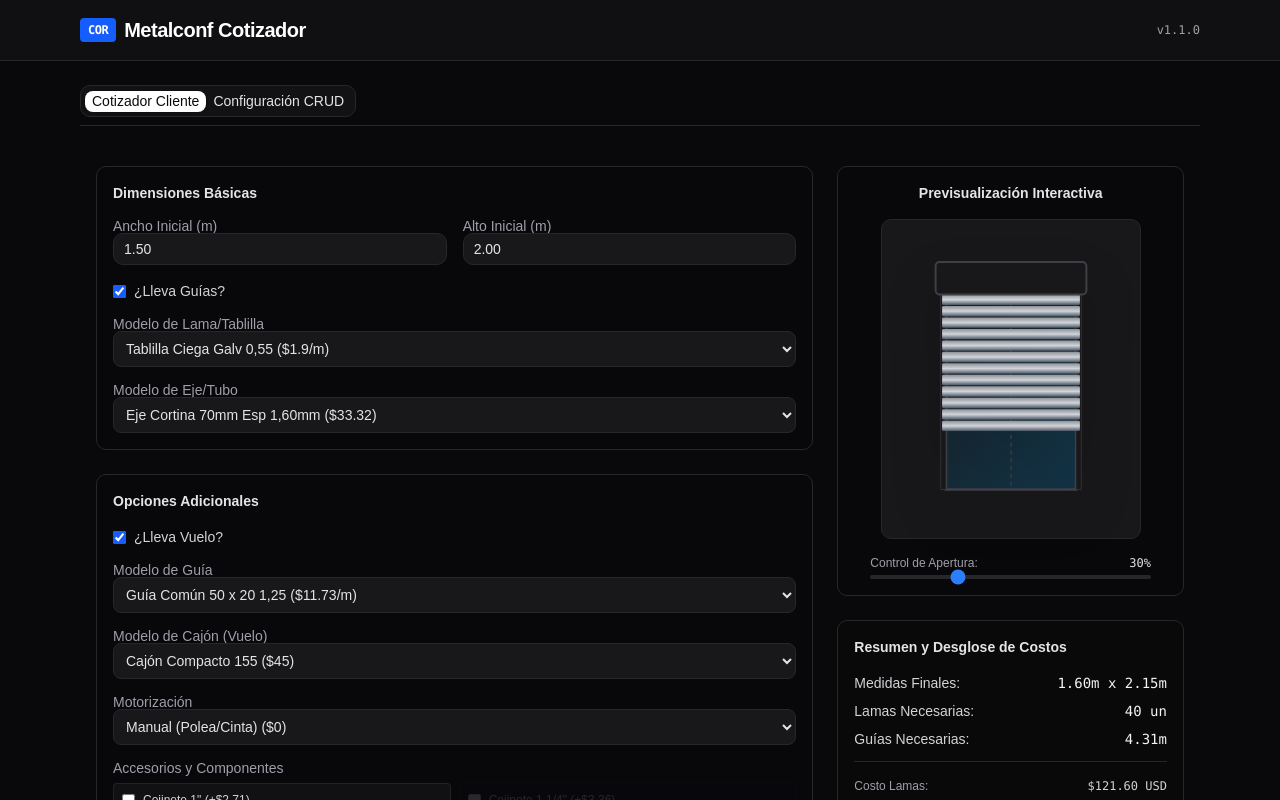
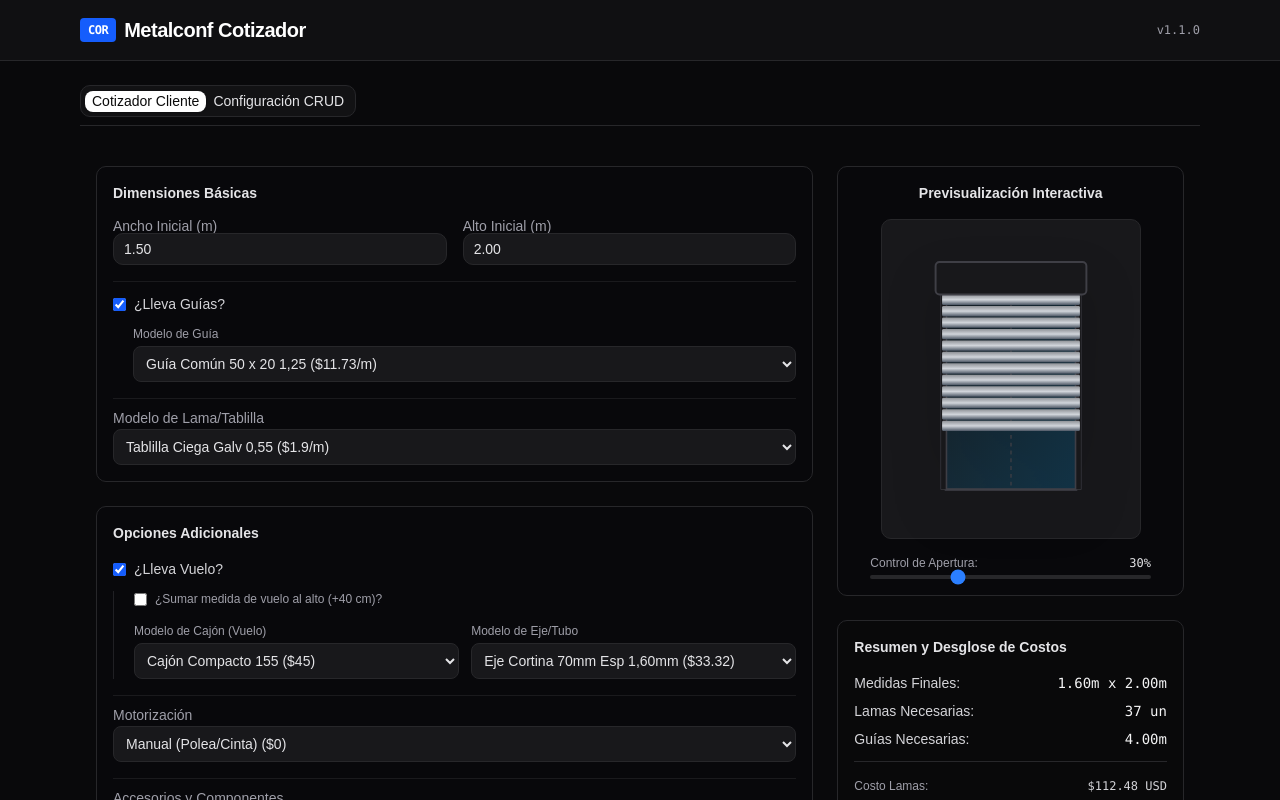
Before and after one commit to PabloPiliavsky/cotizador-cortinas, a React app in the folder workspace/frontend/: page / in a window 1280 px wide. Shown: the top 800 px of the page. Built offline with nearby package versions, Linux system fonts and the light colour scheme; the HTML template or start-up script is replaced by a standard one.

Commit message:
refactor: enhance estimator components with vuelo measure and guide options

```diff
--- a/workspace/frontend/src/features/estimator/components/EstimatorInputs.jsx
+++ b/workspace/frontend/src/features/estimator/components/EstimatorInputs.jsx
@@ -5,8 +5,8 @@ export default function EstimatorInputs({
   width, setWidth,
   height, setHeight,
   lamas, selectedLama, setSelectedLama,
-  ejes, selectedEje, setSelectedEje,
   hasGuides, setHasGuides,
+  guias, selectedGuide, setSelectedGuide,
 }) {
   return (
     <div className="flex flex-col gap-4 bg-zinc-950/40 p-4 border border-zinc-800 rounded-lg">
@@ -21,24 +21,28 @@ export default function EstimatorInputs({
           <Input type="number" step="0.01" value={height} onChange={(e) => setHeight(e.target.value)} className="bg-zinc-900 border-zinc-800 text-zinc-200" />
         </div>
       </div>
-      <div className="flex items-center gap-2 text-zinc-300 text-sm cursor-pointer">
-        <input type="checkbox" id="guides-check" checked={hasGuides} onChange={(e) => setHasGuides(e.target.checked)} className="rounded border-zinc-800 bg-zinc-900 accent-blue-600" />
-        <label htmlFor="guides-check" className="cursor-pointer">¿Lleva Guías?</label>
+
+      <div className="border-t border-zinc-800/60 pt-3 flex flex-col gap-3">
+        <div className="flex items-center gap-2 text-zinc-300 text-sm cursor-pointer">
+          <input type="checkbox" id="guides-check" checked={hasGuides} onChange={(e) => setHasGuides(e.target.checked)} className="rounded border-zinc-800 bg-zinc-900 accent-blue-600" />
+          <label htmlFor="guides-check" className="cursor-pointer font-medium">¿Lleva Guías?</label>
+        </div>
+        {hasGuides && (
+          <div className="pl-5">
+            <Label className="text-zinc-400 text-xs">Modelo de Guía</Label>
+            <select value={selectedGuide?.code || ""} onChange={(e) => setSelectedGuide(guias.find(g => g.code === e.target.value))} className="w-full bg-zinc-900 border border-zinc-800 rounded-md p-2 text-zinc-200 text-sm mt-1">
+              {guias.map(g => <option key={g.code} value={g.code}>{g.name} (${g.price}/m)</option>)}
+            </select>
+          </div>
+        )}
       </div>
-      <div>
+
+      <div className="border-t border-zinc-800/60 pt-3">
         <Label className="text-zinc-400">Modelo de Lama/Tablilla</Label>
-        <select value={selectedLama?.code || ""} onChange={(e) => setSelectedLama(lamas.find(l => l.code === e.target.value))} className="w-full bg-zinc-900 border border-zinc-800 rounded-md p-2 text-zinc-200 text-sm">
+        <select value={selectedLama?.code || ""} onChange={(e) => setSelectedLama(lamas.find(l => l.code === e.target.value))} className="w-full bg-zinc-900 border border-zinc-800 rounded-md p-2 text-zinc-200 text-sm mt-1">
           {lamas.map(l => <option key={l.code} value={l.code}>{l.name} (${l.price}/m)</option>)}
         </select>
       </div>
-      {hasGuides && (
-        <div>
-          <Label className="text-zinc-400">Modelo de Eje/Tubo</Label>
-          <select value={selectedEje?.code || ""} onChange={(e) => setSelectedEje(ejes.find(x => x.code === e.target.value))} className="w-full bg-zinc-900 border border-zinc-800 rounded-md p-2 text-zinc-200 text-sm">
-            {ejes.map(x => <option key={x.code} value={x.code}>{x.name} (${x.price})</option>)}
-          </select>
-        </div>
-      )}
     </div>
   )
 }
--- a/workspace/frontend/src/features/estimator/components/EstimatorOptions.jsx
+++ b/workspace/frontend/src/features/estimator/components/EstimatorOptions.jsx
@@ -1,10 +1,10 @@
 import { Label } from "@/components/ui/label"
 
 export default function EstimatorOptions({
-  hasGuides, setHasGuides,
-  guias, selectedGuide, setSelectedGuide,
   hasVuelo, setHasVuelo,
+  addVueloMeasure, setAddVueloMeasure,
   cajones, selectedCajon, setSelectedCajon,
+  ejes, selectedEje, setSelectedEje,
   motores, selectedMotor, setSelectedMotor,
   accesorios, selectedAccs, setSelectedAccs,
 }) {
@@ -15,39 +15,53 @@ export default function EstimatorOptions({
   return (
     <div className="flex flex-col gap-4 bg-zinc-950/40 p-4 border border-zinc-800 rounded-lg">
       <h3 className="text-md font-semibold text-zinc-200">Opciones Adicionales</h3>
-      <div className="flex items-center gap-6">
-        <label className="flex items-center gap-2 text-zinc-300 text-sm cursor-pointer">
-          <input type="checkbox" checked={hasVuelo} onChange={(e) => setHasVuelo(e.target.checked)} className="rounded border-zinc-800 bg-zinc-900 accent-blue-600" />
-          ¿Lleva Vuelo?
-        </label>
+
+      <div className="flex flex-col gap-3">
+        <div className="flex items-center gap-2 text-zinc-300 text-sm cursor-pointer">
+          <input type="checkbox" id="vuelo-check" checked={hasVuelo} onChange={(e) => {
+            setHasVuelo(e.target.checked)
+            if (!e.target.checked) setAddVueloMeasure(false)
+          }} className="rounded border-zinc-800 bg-zinc-900 accent-blue-600" />
+          <label htmlFor="vuelo-check" className="cursor-pointer font-medium">¿Lleva Vuelo?</label>
+        </div>
+
+        {hasVuelo && (
+          <div className="pl-5 flex flex-col gap-3 border-l border-zinc-800/80">
+            <div className="flex items-center gap-2 text-zinc-400 text-xs cursor-pointer">
+              <input type="checkbox" id="add-vuelo-measure" checked={addVueloMeasure} onChange={(e) => setAddVueloMeasure(e.target.checked)} className="rounded border-zinc-800 bg-zinc-900 accent-blue-600" />
+              <label htmlFor="add-vuelo-measure" className="cursor-pointer">¿Sumar medida de vuelo al alto (+40 cm)?</label>
+            </div>
+
+            <div className="grid grid-cols-1 md:grid-cols-2 gap-3 mt-1">
+              <div>
+                <Label className="text-zinc-400 text-xs">Modelo de Cajón (Vuelo)</Label>
+                <select value={selectedCajon?.code || ""} onChange={(e) => setSelectedCajon(cajones.find(c => c.code === e.target.value))} className="w-full bg-zinc-900 border border-zinc-800 rounded-md p-2 text-zinc-200 text-sm mt-1">
+                  {cajones.map(c => <option key={c.code} value={c.code}>{c.name} (${c.price})</option>)}
+                </select>
+              </div>
+              <div>
+                <Label className="text-zinc-400 text-xs">Modelo de Eje/Tubo</Label>
+                <select value={selectedEje?.code || ""} onChange={(e) => setSelectedEje(ejes.find(x => x.code === e.target.value))} className="w-full bg-zinc-900 border border-zinc-800 rounded-md p-2 text-zinc-200 text-sm mt-1">
+                  {ejes.map(x => <option key={x.code} value={x.code}>{x.name} (${x.price})</option>)}
+                </select>
+              </div>
+            </div>
+          </div>
+        )}
       </div>
-      {hasGuides && (
-        <div>
-          <Label className="text-zinc-400">Modelo de Guía</Label>
-          <select value={selectedGuide?.code || ""} onChange={(e) => setSelectedGuide(guias.find(g => g.code === e.target.value))} className="w-full bg-zinc-900 border border-zinc-800 rounded-md p-2 text-zinc-200 text-sm">
-            {guias.map(g => <option key={g.code} value={g.code}>{g.name} (${g.price}/m)</option>)}
-          </select>
-        </div>
-      )}
-      {hasVuelo && (
-        <div>
-          <Label className="text-zinc-400">Modelo de Cajón (Vuelo)</Label>
-          <select value={selectedCajon?.code || ""} onChange={(e) => setSelectedCajon(cajones.find(c => c.code === e.target.value))} className="w-full bg-zinc-900 border border-zinc-800 rounded-md p-2 text-zinc-200 text-sm">
-            {cajones.map(c => <option key={c.code} value={c.code}>{c.name} (${c.price})</option>)}
-          </select>
-        </div>
-      )}
-      <div>
+
+      <div className="border-t border-zinc-800/60 pt-3">
         <Label className="text-zinc-400">Motorización</Label>
         <select value={selectedMotor?.code || ""} onChange={(e) => {
           const m = motores.find(mt => mt.code === e.target.value)
           setSelectedMotor(m)
           setSelectedAccs(prev => prev.filter(a => m.compatibleAcc?.includes(a.code)))
-        }} className="w-full bg-zinc-900 border border-zinc-800 rounded-md p-2 text-zinc-200 text-sm">
+        }} className="w-full bg-zinc-900 border border-zinc-800 rounded-md p-2 text-zinc-200 text-sm mt-1">
           {motores.map(m => <option key={m.code} value={m.code}>{m.name} (${m.price})</option>)}
         </select>
       </div>
-      <div className="flex flex-col gap-2">
+
+      <div className="flex flex-col gap-2 border-t border-zinc-800/60 pt-3">
         <Label className="text-zinc-400">Accesorios y Componentes</Label>
         <div className="grid grid-cols-2 gap-2">
           {accesorios.map(acc => {
--- a/workspace/frontend/src/features/estimator/components/EstimatorPage.jsx
+++ b/workspace/frontend/src/features/estimator/components/EstimatorPage.jsx
@@ -14,6 +14,7 @@ export default function EstimatorPage() {
   const [height, setHeight] = useState("2.00")
   const [hasGuides, setHasGuides] = useState(true)
   const [hasVuelo, setHasVuelo] = useState(true)
+  const [addVueloMeasure, setAddVueloMeasure] = useState(false)
 
   const [selectedLama, setSelectedLama] = useState(null)
   const [selectedEje, setSelectedEje] = useState(null)
@@ -32,16 +33,16 @@ export default function EstimatorPage() {
 
   const calcs = useShutterCalculations({
     width, height, hasGuides, selectedGuide, hasVuelo, selectedCajon,
-    selectedLama, selectedEje, selectedMotor, selectedAccs
+    selectedLama, selectedEje, selectedMotor, selectedAccs, addVueloMeasure
   })
 
-  const details = { width, height, hasGuides, selectedGuide, hasVuelo, selectedCajon, selectedLama, selectedEje, selectedMotor }
+  const details = { width, height, hasGuides, selectedGuide, hasVuelo, selectedCajon, selectedLama, selectedEje, selectedMotor, addVueloMeasure }
 
   return (
     <div className="grid grid-cols-1 lg:grid-cols-3 gap-6 max-w-6xl mx-auto p-4">
       <div className="lg:col-span-2 flex flex-col gap-6">
-        <EstimatorInputs width={width} setWidth={setWidth} height={height} setHeight={setHeight} lamas={lamas} selectedLama={selectedLama} setSelectedLama={setSelectedLama} ejes={ejes} selectedEje={selectedEje} setSelectedEje={setSelectedEje} hasGuides={hasGuides} setHasGuides={setHasGuides} />
-        <EstimatorOptions hasGuides={hasGuides} setHasGuides={setHasGuides} guias={guias} selectedGuide={selectedGuide} setSelectedGuide={setSelectedGuide} hasVuelo={hasVuelo} setHasVuelo={setHasVuelo} cajones={cajones} selectedCajon={selectedCajon} setSelectedCajon={setSelectedCajon} motores={motores} selectedMotor={selectedMotor} setSelectedMotor={setSelectedMotor} accesorios={accesorios} selectedAccs={selectedAccs} setSelectedAccs={setSelectedAccs} />
+        <EstimatorInputs width={width} setWidth={setWidth} height={height} setHeight={setHeight} lamas={lamas} selectedLama={selectedLama} setSelectedLama={setSelectedLama} hasGuides={hasGuides} setHasGuides={setHasGuides} guias={guias} selectedGuide={selectedGuide} setSelectedGuide={setSelectedGuide} />
+        <EstimatorOptions hasVuelo={hasVuelo} setHasVuelo={setHasVuelo} addVueloMeasure={addVueloMeasure} setAddVueloMeasure={setAddVueloMeasure} cajones={cajones} selectedCajon={selectedCajon} setSelectedCajon={setSelectedCajon} ejes={ejes} selectedEje={selectedEje} setSelectedEje={setSelectedEje} motores={motores} selectedMotor={selectedMotor} setSelectedMotor={setSelectedMotor} accesorios={accesorios} selectedAccs={selectedAccs} setSelectedAccs={setSelectedAccs} />
         <HistoryList />
       </div>
       <div className="flex flex-col gap-6">
--- a/workspace/frontend/src/features/estimator/hooks/useShutterCalculations.js
+++ b/workspace/frontend/src/features/estimator/hooks/useShutterCalculations.js
@@ -11,6 +11,7 @@ export default function useShutterCalculations({
   selectedEje,
   selectedMotor,
   selectedAccs,
+  addVueloMeasure,
 }) {
   return useMemo(() => {
     const wInit = parseFloat(width) || 0
@@ -19,8 +20,8 @@ export default function useShutterCalculations({
     const guideWidth = hasGuides && selectedGuide ? selectedGuide.profileWidth : 0
     const wFinal = wInit + guideWidth * 2
 
-    const cajonHeight = hasVuelo && selectedCajon ? selectedCajon.heightAdjustment : 0
-    const hFinal = hInit + cajonHeight
+    // Si lleva vuelo y se decide sumar medida de vuelo, se suman 0.40m fijos al alto final.
+    const hFinal = hInit + (hasVuelo && addVueloMeasure ? 0.40 : 0)
 
     const usefulH = selectedLama ? selectedLama.usefulHeight : 0.05
     const slatsQty = usefulH > 0 ? Math.ceil(hFinal / usefulH) : 0
@@ -29,10 +30,14 @@ export default function useShutterCalculations({
 
     const slatsCost = slatsQty * wFinal * (selectedLama?.price || 0)
     const guidesCost = hasGuides ? guideLen * (selectedGuide?.price || 0) : 0
-    const ejeCost = hasGuides && selectedEje ? selectedEje.price : 0
+
+    // El eje y cajón se cobran siempre que lleva vuelo (hasVuelo === true)
+    const ejeCost = hasVuelo && selectedEje ? selectedEje.price : 0
+    const cajonCost = hasVuelo && selectedCajon ? selectedCajon.price : 0
+
     const motorCost = selectedMotor ? selectedMotor.price : 0
     const accsCost = selectedAccs.reduce((sum, item) => sum + item.price, 0)
-    const total = slatsCost + guidesCost + ejeCost + motorCost + accsCost
+    const total = slatsCost + guidesCost + ejeCost + cajonCost + motorCost + accsCost
 
     return {
       wFinal,
@@ -42,6 +47,7 @@ export default function useShutterCalculations({
       slatsCost,
       guidesCost,
       ejeCost,
+      cajonCost,
       motorCost,
       accsCost,
       total,
@@ -57,5 +63,6 @@ export default function useShutterCalculations({
     selectedEje,
     selectedMotor,
     selectedAccs,
+    addVueloMeasure,
   ])
 }
```
